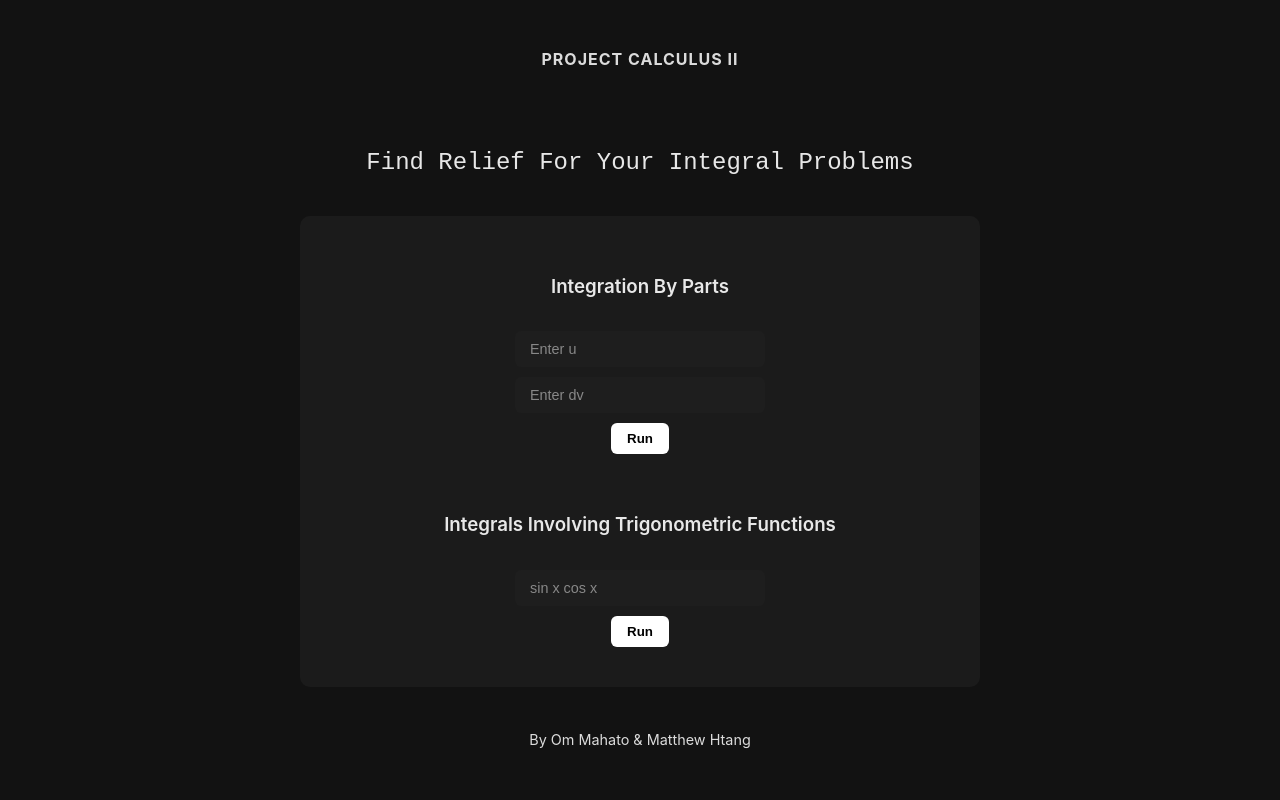
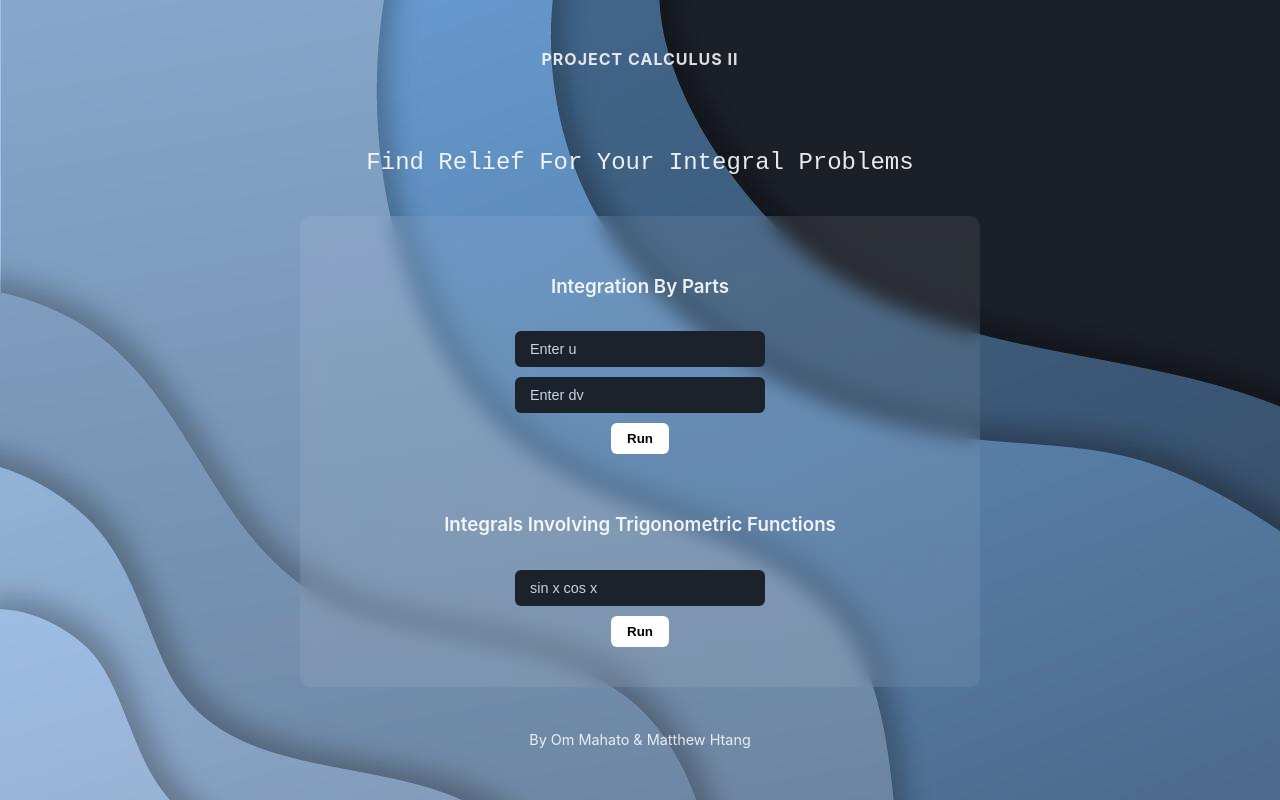
Before and after one commit to MatthewHtang/Project_Cal_II, a Flask app: page / in a window 1280 px wide. Run offline with Flask 3, Linux system fonts and the light colour scheme.

Commit message:
Changed BG & Color

```diff
--- a/static/result.css
+++ b/static/result.css
@@ -1,6 +1,6 @@
 body {
   margin: 0;
-  background-color: #121212;
+  background-image: url("/static/images/bg2.jpg");
   color: white;
   font-family: 'Inter', sans-serif;
   display: flex;
@@ -10,7 +10,7 @@ body {
   justify-content: center;
 }
 .container {
-  background-color: #1e1e1e;
+  background-color: #1C222B;
   padding: 30px;
   border-radius: 12px;
   box-shadow: 0 0 20px rgba(0,0,0,0.4);
@@ -32,7 +32,7 @@ h2 {
 }
 
 pre {
-  background-color: #2b2b2b;
+  background-color: #191919;
   padding: 10px;
   border-radius: 8px;
   max-height: 300px;
--- a/static/style.css
+++ b/static/style.css
@@ -1,8 +1,7 @@
 body {
   margin: 0;
   font-family: 'Inter', sans-serif;
-  background-color: #121212;
-  color: white;
+  background-image: url("/static/images/bg2.jpg");
   display: flex;
   flex-direction: column;
   align-items: center;
@@ -40,8 +39,11 @@ header {
   flex-direction: column;
   gap: 40px;
   align-items: center;
-  background-color: rgba(255, 255, 255, 0.04);
+  background-color: rgba(255, 255, 255, 0.08); /* make it slightly more visible */
+  backdrop-filter: blur(10px);
+  -webkit-backdrop-filter: blur(10px); /* for Safari support */
 }
+
 
 .card {
   display: flex;
@@ -64,7 +66,7 @@ form {
 }
 
 input {
-  background-color: #1e1e1e;
+  background-color: #1C222B;
   border: none;
   padding: 10px 15px;
   border-radius: 6px;
@@ -74,7 +76,7 @@ input {
 }
 
 input::placeholder {
-  color: #888;
+  color: #C7D4E3;
 }
 
 .run-btn {
```
Also changed, not shown: static/images/Background.jpg (deleted), static/images/bg.jpg (added), static/images/bg2.jpg (added).
